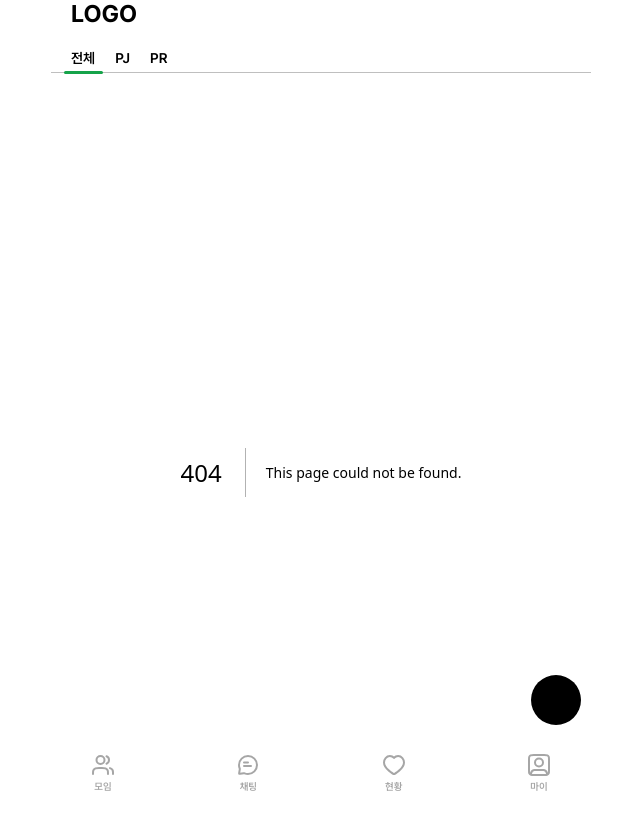
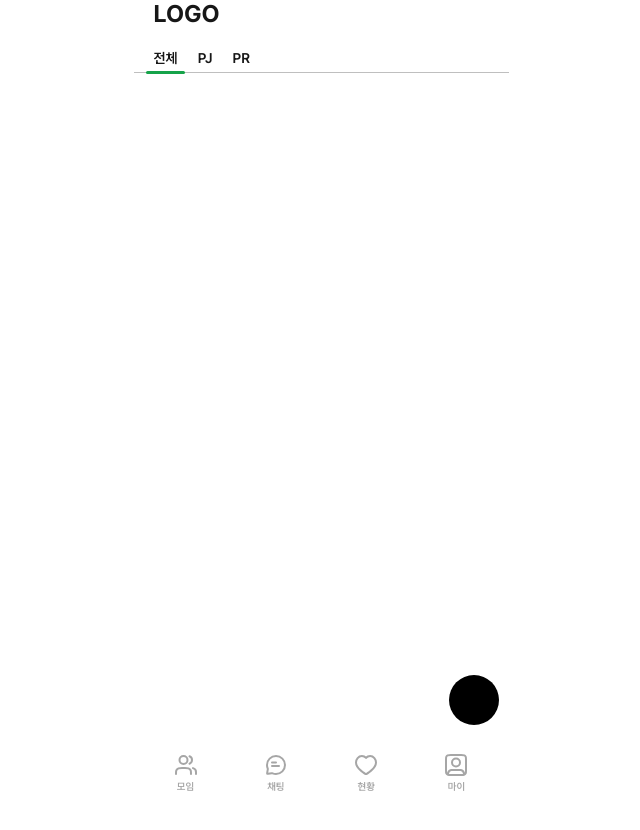
Before and after one commit to project-recurit/PR-Front, a Next.js app: page /sign-up in a window 1280 px wide. Before the commit this address had no page. Shown: the top 830 px of the page, without its empty margins (319-959 px from the left). After the commit the page ends 800 px from the top, so only its background shows below. Built offline with nearby package versions, Linux system fonts and the light colour scheme.

Commit message:
[design] 메인 화면 넓이 조정

```diff
--- a/src/app/globals.css
+++ b/src/app/globals.css
@@ -32,7 +32,7 @@ body {
 
 @layer components {
   .main-contain {
-    @apply max-w-[540px] min-w-[320px] mx-auto;
+    @apply max-w-[375px] min-w-[320px] mx-auto;
   }
 }
 
--- /dev/null
+++ b/src/app/sign-up/page.tsx
@@ -0,0 +1,5 @@
+const page = () => {
+  return <div></div>;
+};
+
+export default page;
--- a/src/components/ui/PJCard.tsx
+++ b/src/components/ui/PJCard.tsx
@@ -9,7 +9,7 @@ const PJCard = ({ post }: { post: PJpost }) => {
       <p className="body-16-s overflow-line2">{post.title}</p>
       <div className="grid grid-cols-[70px_1fr] caption-r items-center gap-y-10 ">
         <CardLabel title="모집 인원" value="2명" />
-        <StackLabel stacks={post.techStacks} />
+        <StackLabel stacks={post.techStack1s} />
         <CardLabel title="포지션" value="프론트엔드" />
         <CardLabel title="진행 방식" value="오프라인" />
         <CardLabel title="예상 기간" value={post.expectedPeriod} />
--- a/src/types/type.ts
+++ b/src/types/type.ts
@@ -15,7 +15,7 @@ export interface PJpost {
   id: number;
   title: string;
   content: string;
-  techStacks: string[];
+  techStack1s: string[];
   expectedPeriod: string;
   fileUrl: string;
   contact: string;
```
